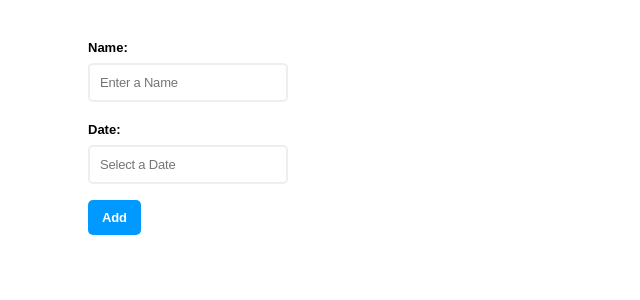
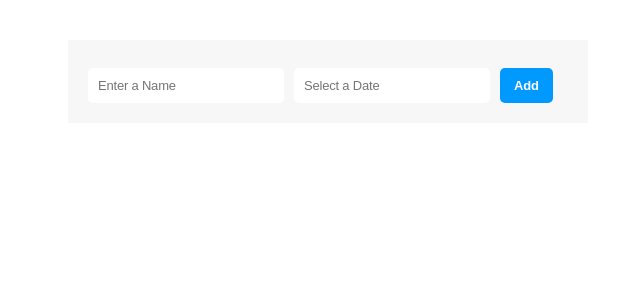
Before and after one commit to dannymcclain/until, a React (Create React App) app: page / in a window 1280 px wide. Shown: the top 300 px of the page, without its empty margins (312-952 px from the left). Built offline with nearby package versions, Linux system fonts and the light colour scheme.

Commit message:
inline inputs

```diff
--- a/src/App.css
+++ b/src/App.css
@@ -8,10 +8,14 @@ body {
 .container {
   width: 100%;
   max-width: 480px;
-  padding: 0 20px;
+  padding: 20px;
   margin: 40px auto 0;
+  background: #f7f7f7;
 }
-
+form {
+  padding: 0;
+  margin: 0;
+}
 label {
   display: block;
   font-weight: bold;
@@ -19,10 +23,13 @@ label {
   font-size: 13px;
 }
 
+form > * {
+  display: inline;
+}
+
 input {
-  display: block;
   padding: 10px;
-  margin: 8px 0;
+  margin: 8px 10px 0 0;
   box-sizing: border-box;
   border-radius: 5px;
   outline: none;
@@ -32,7 +39,7 @@ input {
 }
 
 input[type=text]{
-  border: 2px solid #eee;
+  border: none;
   transition: border-color 200ms ease-out;
 }
 
--- a/src/App.js
+++ b/src/App.js
@@ -45,7 +45,6 @@ class App extends React.Component {
     return (
       <div className="container">
       <form onSubmit={this.handleSubmit}>
-        <label>Name:</label>
         <input
           className="add-entry"
           type="text"
@@ -53,8 +52,6 @@ class App extends React.Component {
           onChange={this.handleNameChange}
           placeholder="Enter a Name"
           />
-        <label>Date:</label>
-
         <DatePicker
           selected={this.state.selectedDate}
           onChange={this.handleDateChange}
```
